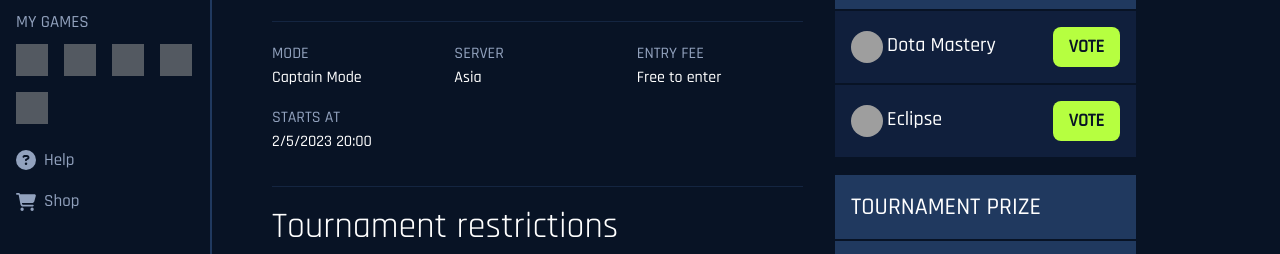
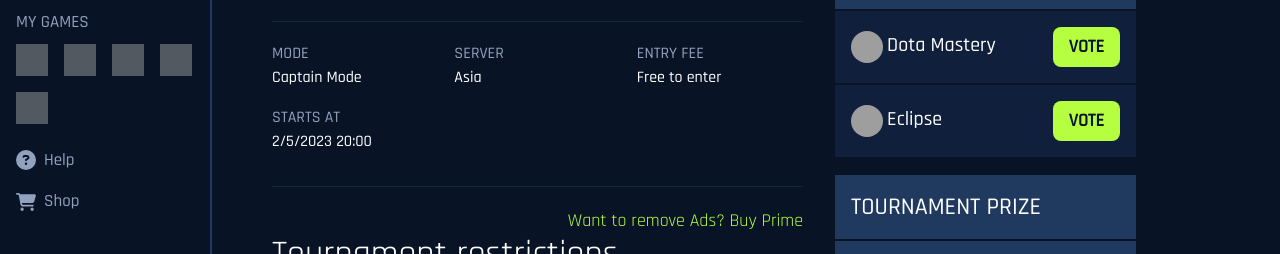
Before and after one commit to tniser/tniser.github.io, a plain HTML site: page index.html in a window 1280 px wide. Shown: the part 521-775 px from the top of the page. Drawn offline with nearby package versions, Linux system fonts and the light colour scheme; grey boxes are pictures that could not be loaded.

Commit message:
update222

```diff
--- a/index.html
+++ b/index.html
@@ -782,6 +782,7 @@
             <hr />
             <!-- RESTRICTIONS TABLE -->
             <div id="restrictions" class="lg:mb-8">
+              <a href="#" class="text-[var(--color-accent)] hover:text-white text-right text-lg w-full block">Want to remove Ads? Buy Prime</a>
               <h1 class="text-4xl mb-8 text-white">Tournament restrictions</h1>
               <div
                 class="grid lg:grid-cols-3 grid-cols-2 grid-rows-2 gap-row-4 lg:mb-8 lg:gap-4 gap-2 font-medium uppercase"
```
